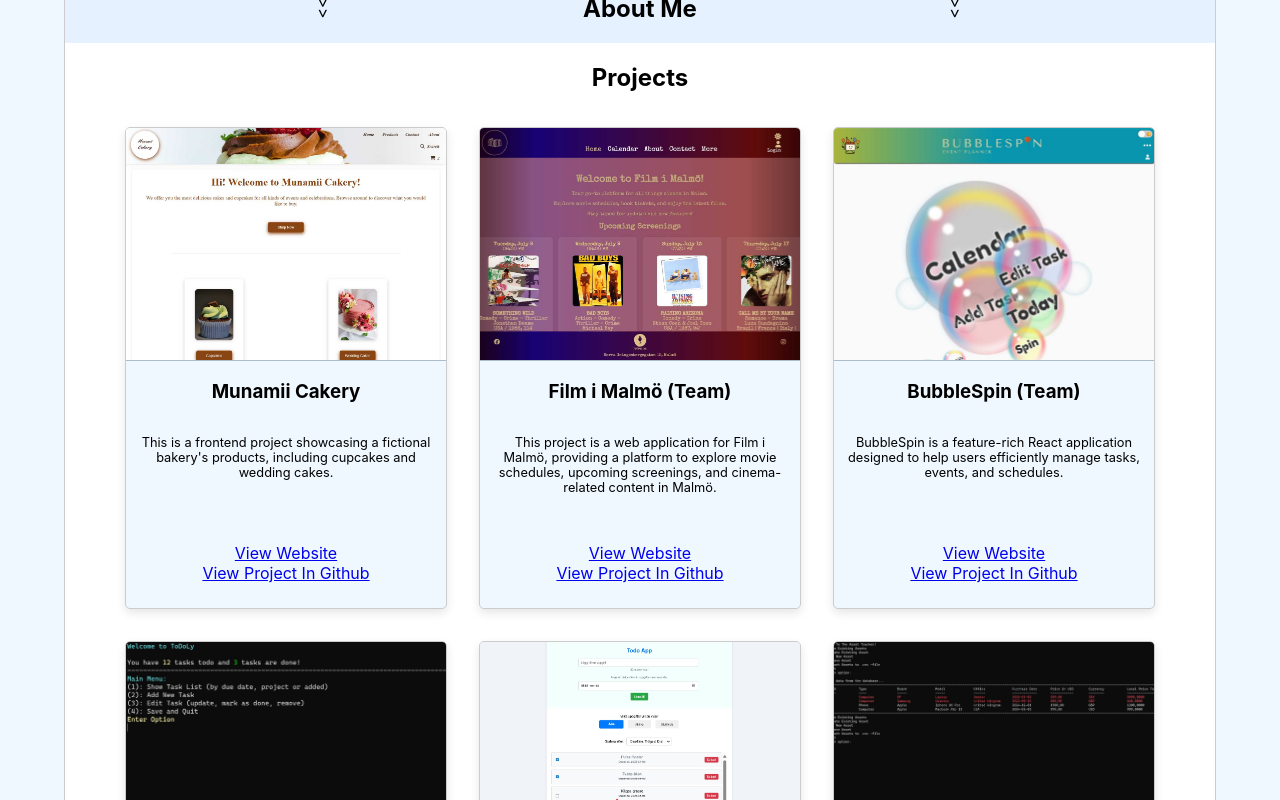
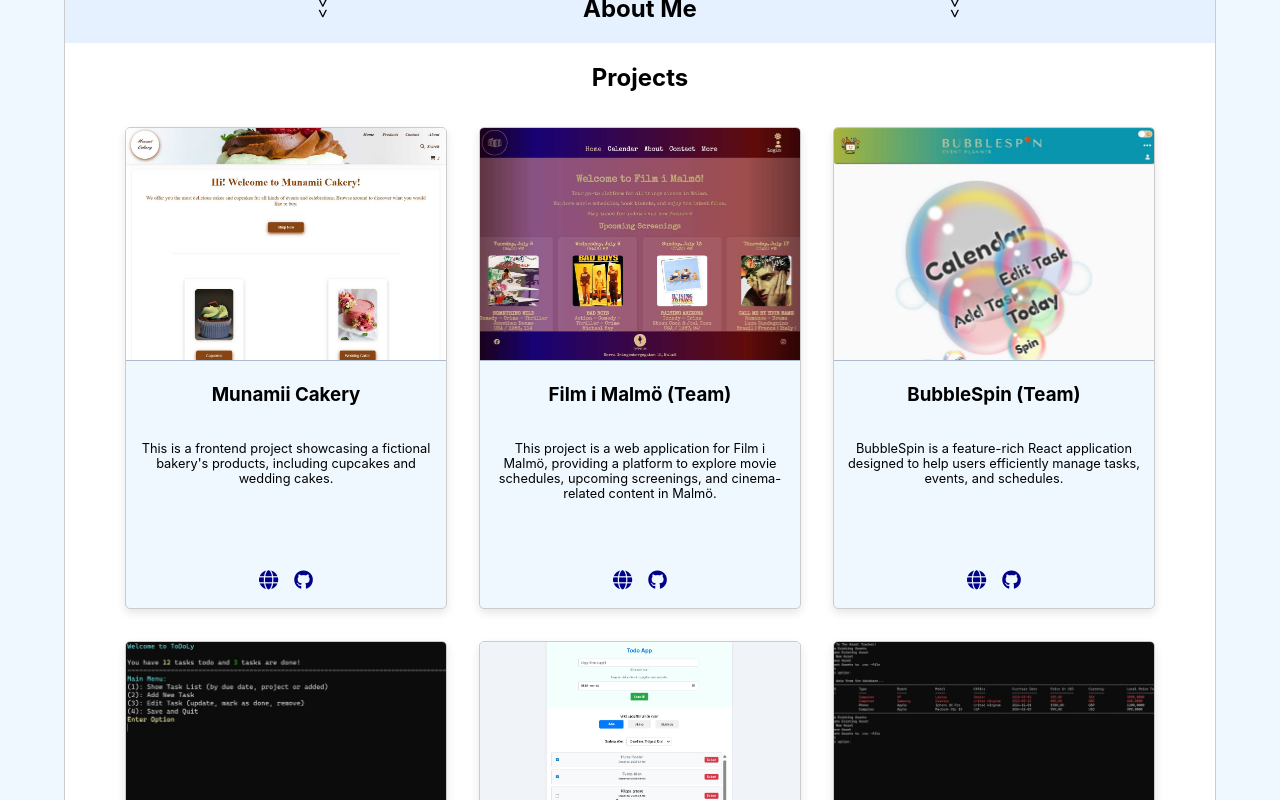
Before and after one commit to Patrick-B-L/portfolio, a React (Create React App) app: page / in a window 1280 px wide. Shown: the part 380-1180 px from the top of the page. Built offline with nearby package versions, Linux system fonts and the light colour scheme.

Commit message:
Minor updates

```diff
--- a/public/index.html
+++ b/public/index.html
@@ -24,6 +24,7 @@
       work correctly both with client-side routing and a non-root public URL.
       Learn how to configure a non-root public URL by running `npm run build`.
     -->
+    <link rel="stylesheet" href="https://cdnjs.cloudflare.com/ajax/libs/font-awesome/6.4.2/css/all.min.css">
     <title>Portfolio</title>
   </head>
   <body>
--- a/src/components/ProjectTiles.jsx
+++ b/src/components/ProjectTiles.jsx
@@ -15,12 +15,14 @@ export default function ProjectTiles() {
               <img src={project.image} alt={project.title} />
               <h3>{project.title}</h3>
               <p>{project.description}</p>
+              <div className='project-tile-links'>
               {project.website && (
-                <a href={project.website} target='_blank' rel='noopener noreferrer'>View Website</a>
+                <a href={project.website} target='_blank' rel='noopener noreferrer' title='View Website'><i className="fas fa-globe"></i></a>
               )}
               {project.ghLink && (
-                <a href={project.ghLink} target='_blank' rel='noopener noreferrer'>View Project In Github</a>
+                <a href={project.ghLink} target='_blank' rel='noopener noreferrer' title='View Project In Github'><i className="fab fa-github"></i></a>
               )}
+              </div>
             </li>
         ))}
         </ul>
--- a/src/styles/Footer.css
+++ b/src/styles/Footer.css
@@ -9,9 +9,14 @@
   border-radius: 0 0 5px 5px;
 }
 .footer-link {
+  display: inline-block;
   color: var(--white-color);
   text-decoration: none;
   font-size: 1.2rem;
   margin: 0 1rem;
   cursor: pointer;
+  transition: transform 0.3s ease-in-out;
 }
+.footer-link:hover {
+  transform: scale(1.25);
+}
--- a/src/styles/NavBar.css
+++ b/src/styles/NavBar.css
@@ -34,6 +34,10 @@
   color: var(--link-color);
   margin: 0 20px;
   cursor: pointer;
+  transition: transform 0.3s ease-in-out;
+}
+.NavBar-section-link:hover {
+  transform: scale(1.25);
 }
 /* NavBar ends */
 
--- a/src/styles/Projects.css
+++ b/src/styles/Projects.css
@@ -13,7 +13,7 @@
 .project-tiles-container ul li{
   list-style: none;
   display: flex;
-  justify-content: flex-start;
+  justify-content: space-between;
   flex-direction: column;
   align-items: center;
   text-align: center;
@@ -26,10 +26,6 @@
   overflow: hidden;
   box-shadow: 0px 4px 10px rgba(0, 0, 0, 0.1);
 }
-.project-tiles-container ul li:hover {
-  transform: scale(1.05);
-  transition: transform 0.3s ease-in-out;
-}
 .project-tiles-container ul li img {
   width: 100%;
   height: 14.5rem;
@@ -41,3 +37,17 @@
   margin: 0.8rem;
   height: 6rem;
 }
+.project-tile-links {
+  margin: 1rem;
+}
+.project-tile-links a {
+  display: inline-block;
+  color: var(--link-color);
+  font-size: 1.2rem;
+  margin: 0 0.5rem;
+  transition: transform 0.3s ease-in-out;
+}
+
+.project-tile-links a:hover {
+  transform: scale(1.25);
+}
```
